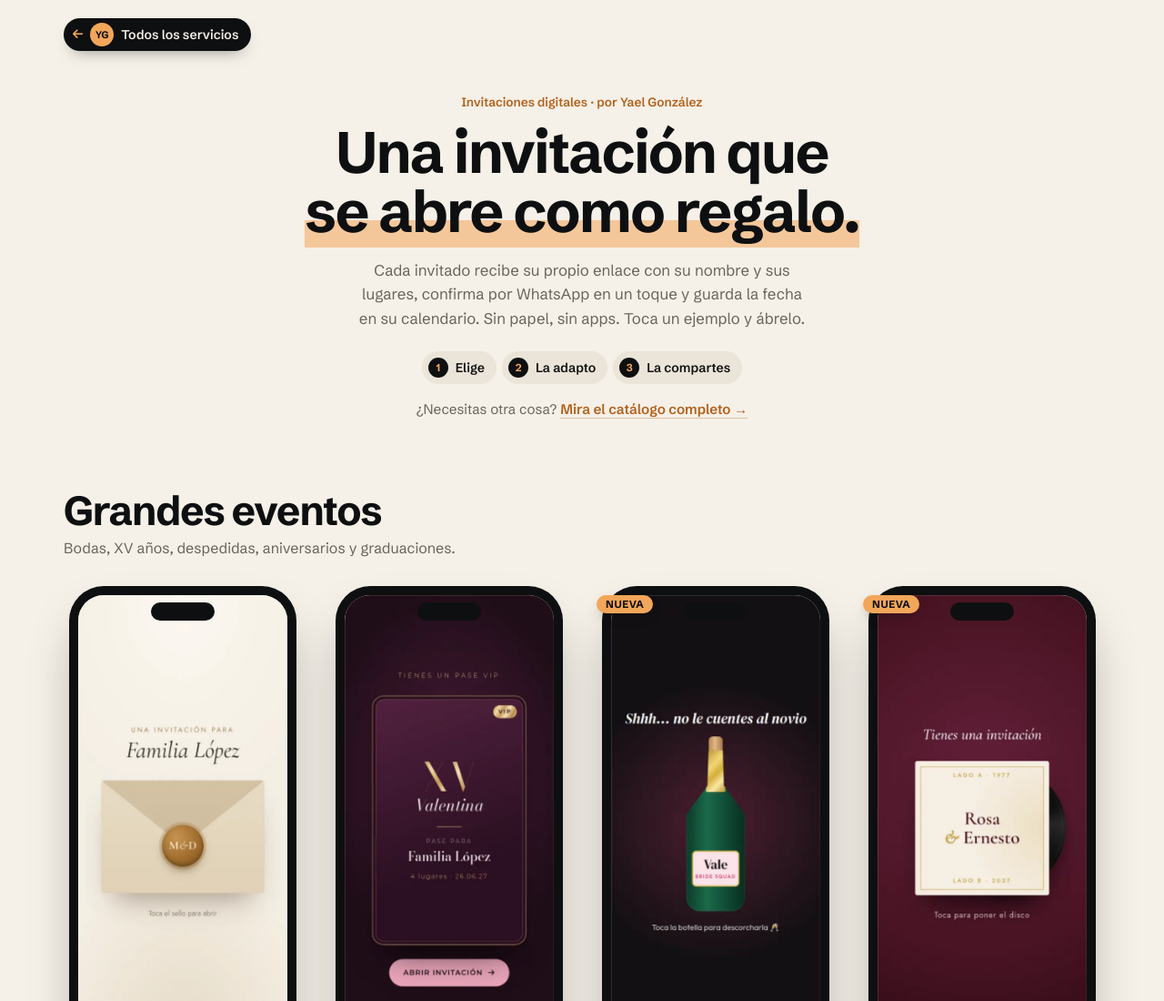
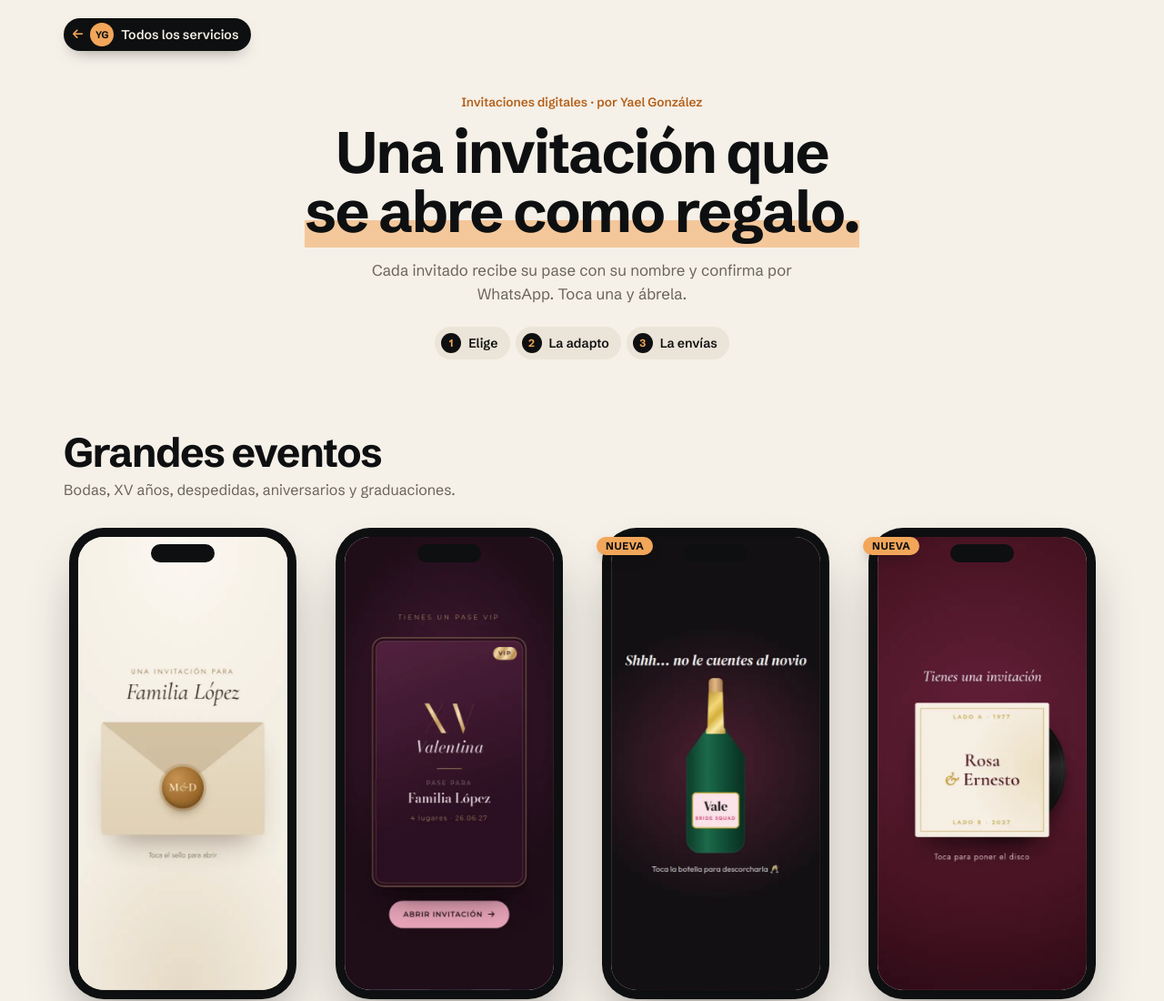
Before and after one commit to Yale42/yalech-invitaciones, a plain HTML site: page index.html in a window 1280 px wide. Shown: the top 1100 px of the page at 91% size. Drawn offline with Linux system fonts and the light colour scheme.

Commit message:
Portada: texto de entrada corto y sin el enlace repetido al catálogo, para que el primer ejemplo se vea sin bajar

```diff
--- a/index.html
+++ b/index.html
@@ -40,13 +40,12 @@
   <header class="intro">
     <p class="kicker">Invitaciones digitales · por Yael González</p>
     <h1 class="title">Una invitación que <em>se abre como regalo.</em></h1>
-    <p class="lead">Cada invitado recibe su propio enlace con su nombre y sus lugares, confirma por WhatsApp en un toque y guarda la fecha en su calendario. Sin papel, sin apps. Toca un ejemplo y ábrelo.</p>
+    <p class="lead">Cada invitado recibe su pase con su nombre y confirma por WhatsApp. Toca una y ábrela.</p>
     <ol class="how">
       <li><strong>Elige</strong></li>
       <li><strong>La adapto</strong></li>
-      <li><strong>La compartes</strong></li>
+      <li><strong>La envías</strong></li>
     </ol>
-    <p class="help">¿Necesitas otra cosa? <a href="../yalech-web-link-in-bio/">Mira el catálogo completo <span aria-hidden="true">→</span></a></p>
   </header>
 
   <section class="category" id="grandes-eventos">
```
